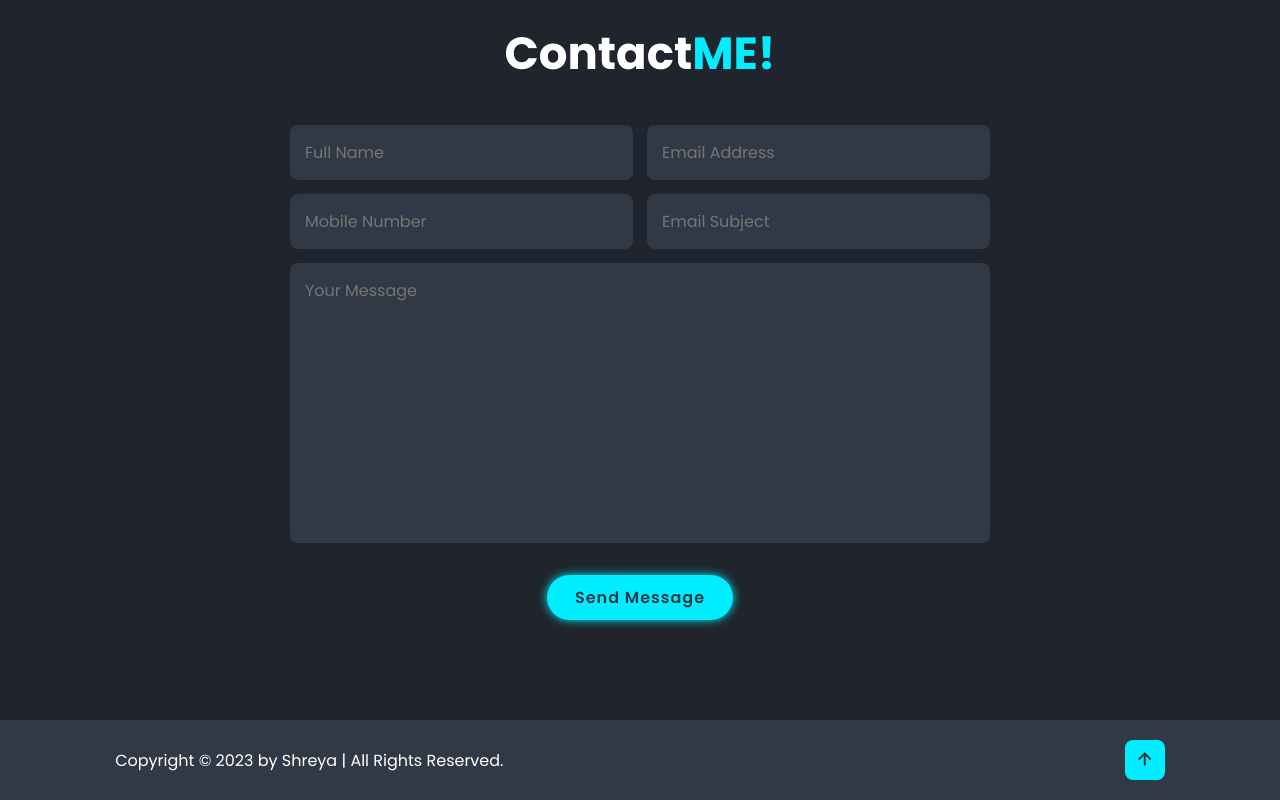
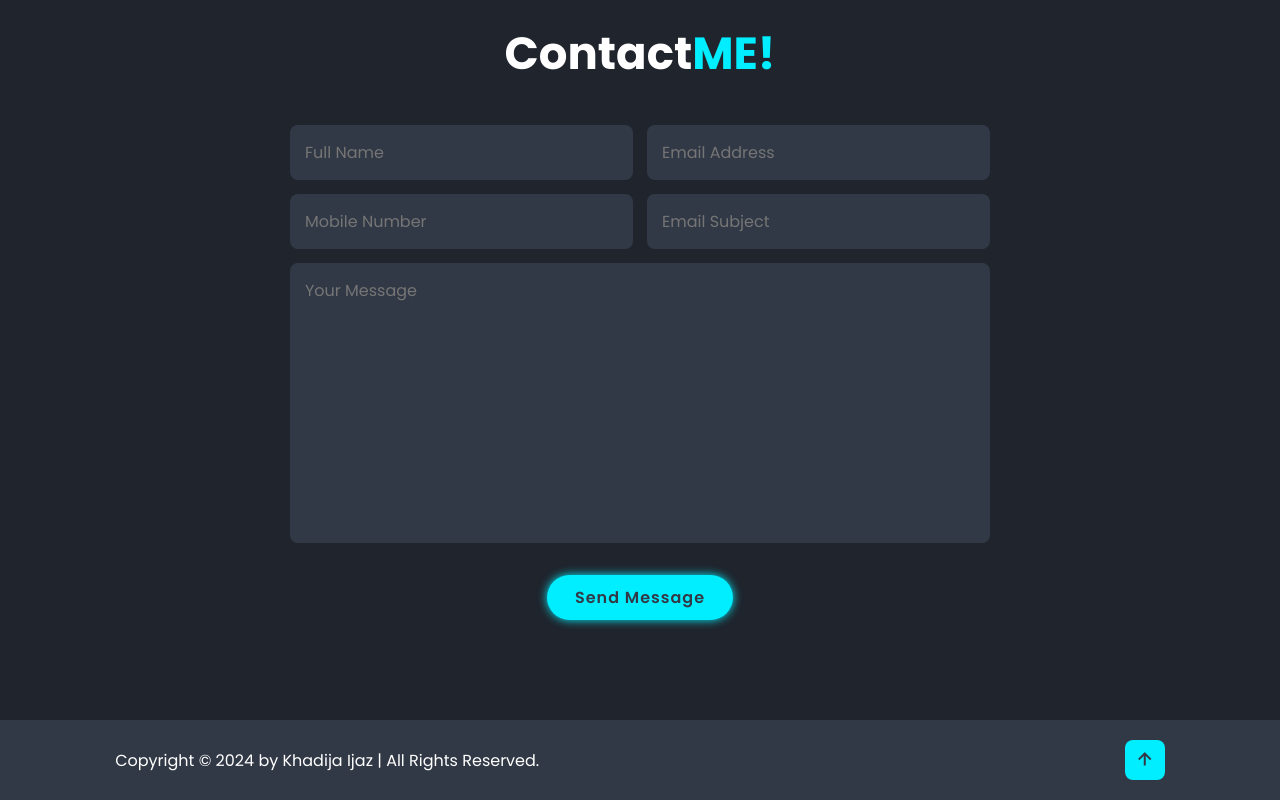
Before and after one commit to Khadijaz8/Responsive-Portfolio, a plain HTML site: page index.html in a window 1280 px wide. Shown: the part 2480-3280 px from the top of the page. Drawn offline with nearby package versions, Linux system fonts and the light colour scheme.

Commit message:
Update index.html

```diff
--- a/index.html
+++ b/index.html
@@ -108,7 +108,7 @@
 
         <footer class="footer">
             <div class="footer-text">
-                <p>Copyright &copy; 2023 by Shreya | All Rights Reserved.</p>
+                <p>Copyright &copy; 2024 by Khadija Ijaz | All Rights Reserved.</p>
             </div>
             <div class="footer-iconTop">
                 <a href="#home"><i class='bx bx-up-arrow-alt' ></i></a>
```
